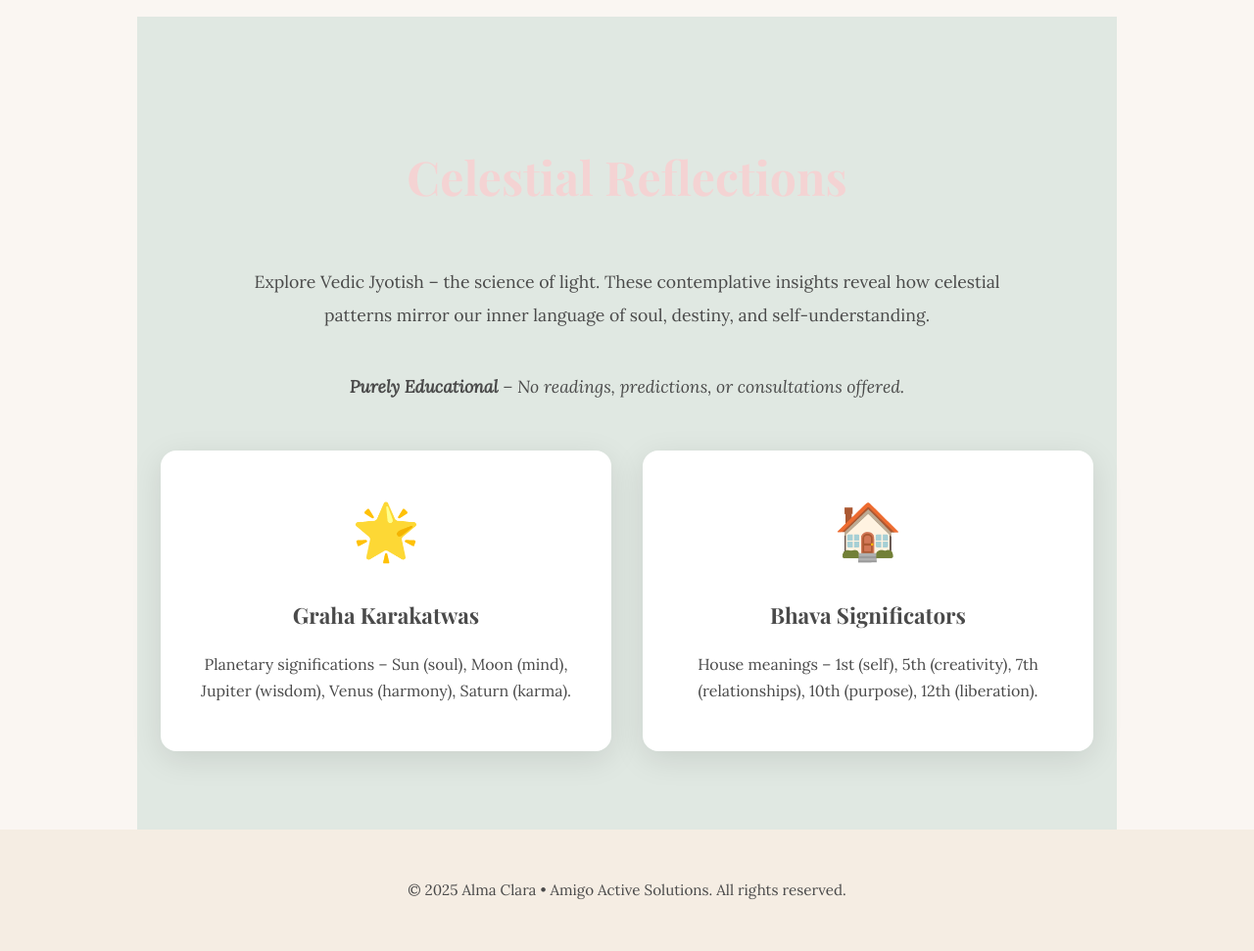
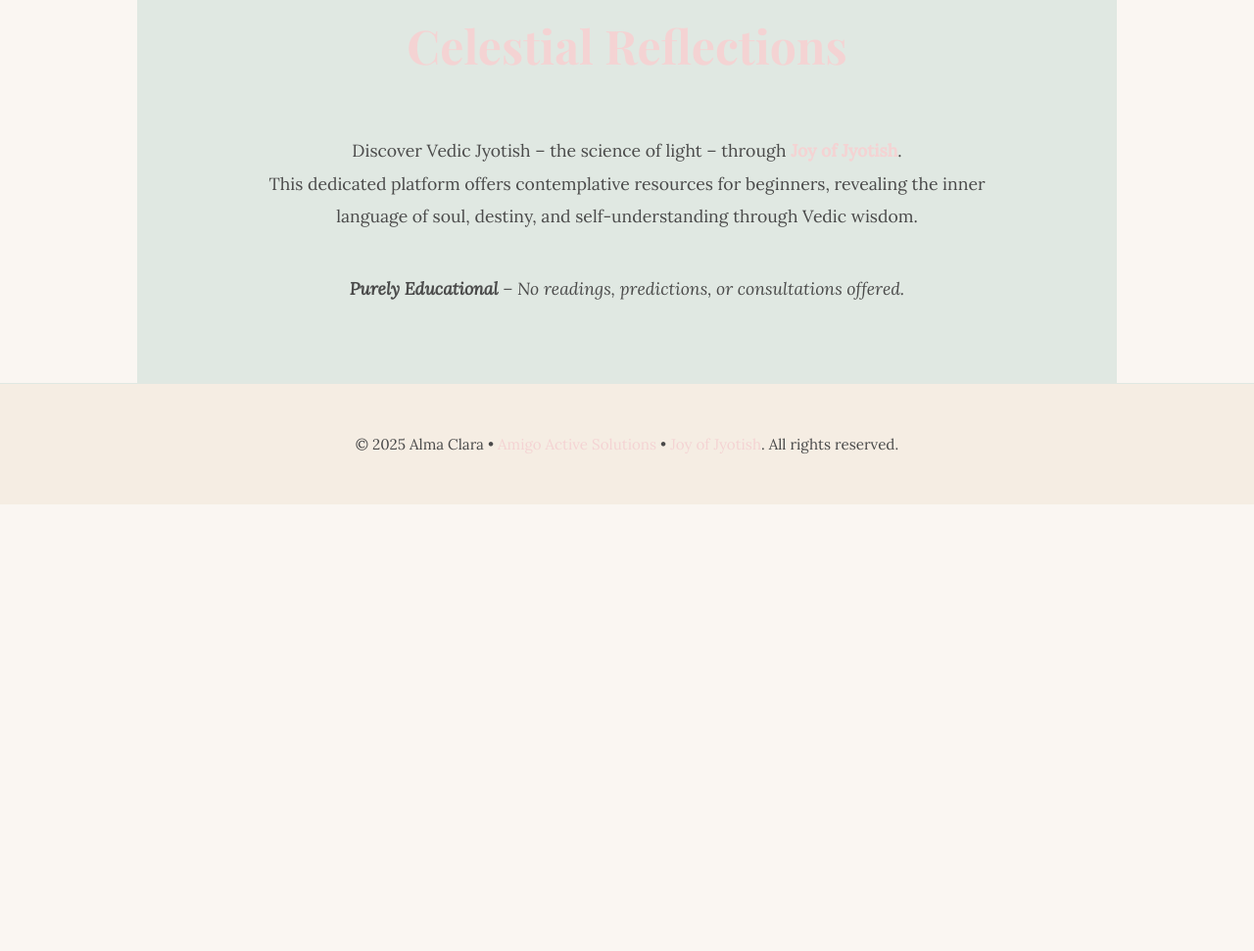
Before and after one commit to AlmaClara/almaclara.github.io, a plain HTML site: page index.html in a window 1280 px wide. Shown: the part 1534-2505 px from the top of the page at 98% size. After the commit the page ends 2049 px from the top, so only its background shows below. Drawn offline with nearby package versions, Linux system fonts and the light colour scheme.

Commit message:
Update index.html with content and style improvements
Updated the description meta tag to include 'through Joy of Jyotish'. Added margin and padding resets in CSS. Enhanced hover effects for links and buttons. Adjusted content sections and footer links.

```diff
--- a/index.html
+++ b/index.html
@@ -4,7 +4,7 @@
     <meta charset="UTF-8">
     <meta name="viewport" content="width=device-width, initial-scale=1.0">
     <title>Alma Clara - Language, Learning & Self-Understanding</title>
-    <meta name="description" content="Reflections on language learning, personal growth, emotional expression, and Vedic Jyotish insights.">
+    <meta name="description" content="Reflections on language learning, personal growth, emotional expression, and Vedic Jyotish insights through Joy of Jyotish.">
     <link rel="preconnect" href="https://fonts.googleapis.com">
     <link rel="preconnect" href="https://fonts.gstatic.com" crossorigin>
     <link href="https://fonts.googleapis.com/css2?family=Dancing+Script:wght@700&family=Playfair+Display:wght@400;700&family=Lora:ital,wght@0,400;0,500;1,400&display=swap" rel="stylesheet">
@@ -19,10 +19,13 @@
             --shadow: 0 8px 32px rgba(0,0,0,0.1);
         }
 
-        * { box-sizing: border-box; }
+        * {
+            box-sizing: border-box;
+            margin: 0;
+            padding: 0;
+        }
 
         body {
-            margin: 0;
             font-family: 'Lora', serif;
             background-color: var(--ivory);
             color: var(--charcoal);
@@ -66,12 +69,16 @@
             color: var(--charcoal);
             font-weight: 500;
             font-size: 1.1rem;
-            transition: color 0.3s ease, transform 0.3s ease;
             padding: 0.5rem 1rem;
             border-radius: 5px;
+            transition: all 0.3s ease;
         }
 
-        nav a:hover { color: var(--blush); transform: translateY(-2px); }
+        nav a:hover {
+            color: var(--blush);
+            transform: translateY(-2px);
+            background: rgba(244,211,211,0.1);
+        }
 
         section {
             padding: 5rem 1.5rem;
@@ -94,9 +101,9 @@
             margin: 0 auto 4rem;
         }
 
-        .about-content {
+        .content {
             text-align: center;
-            max-width: 700px;
+            max-width: 800px;
             margin: 0 auto;
             font-size: 1.1rem;
             line-height: 1.9;
@@ -111,41 +118,29 @@
             text-decoration: none;
             border-radius: 8px;
             font-weight: 500;
-            transition: transform 0.3s ease;
+            transition: all 0.3s ease;
+            font-size: 1.1rem;
         }
 
-        .cta-link:hover { transform: translateY(-2px); }
-
-        .astrology-grid {
-            display: grid;
-            grid-template-columns: repeat(auto-fit, minmax(300px, 1fr));
-            gap: 2rem;
-            margin-top: 2rem;
+        .cta-link:hover {
+            transform: translateY(-2px);
+            box-shadow: var(--shadow);
         }
 
-        .astrology-card {
-            background: white;
-            padding: 2rem;
-            border-radius: 16px;
-            box-shadow: var(--shadow);
-            text-align: center;
-            transition: transform 0.3s ease;
+        .astrology-link {
+            color: var(--blush);
+            font-weight: 600;
+            text-decoration: none;
         }
 
-        .astrology-card:hover {
-            transform: translateY(-5px);
+        .astrology-link:hover {
+            text-decoration: underline;
         }
 
-        .astrology-icon {
-            font-size: 3.5rem;
-            margin-bottom: 1rem;
-        }
-
-        .astrology-title {
-            font-family: 'Playfair Display', serif;
+        .disclaimer {
+            margin-top: 2.5rem;
+            font-style: italic;
             color: var(--charcoal);
-            margin: 0 0 1rem 0;
-            font-size: 1.4rem;
         }
 
         footer {
@@ -153,14 +148,32 @@
             padding: 3rem 1rem;
             background: var(--beige);
             font-size: 0.95rem;
+            border-top: 1px solid var(--sage);
         }
 
-        html { scroll-behavior: smooth; }
+        footer a {
+            color: var(--blush);
+            text-decoration: none;
+        }
+
+        html {
+            scroll-behavior: smooth;
+        }
 
         @media (max-width: 768px) {
-            nav { flex-direction: column; gap: 1rem; }
-            section { padding: 3rem 1rem; }
-            .astrology-grid { grid-template-columns: 1fr; }
+            nav {
+                flex-direction: column;
+                gap: 1rem;
+            }
+            section {
+                padding: 3rem 1rem;
+            }
+        }
+
+        @media (max-width: 480px) {
+            header {
+                padding: 4rem 1rem;
+            }
         }
     </style>
 </head>
@@ -184,39 +197,29 @@
 
     <section id="about">
         <h2>About Alma Clara</h2>
-        <div class="about-content">
-            <p>Curated by <a href="https://amigoactivesolutions.com" style="color: var(--blush); font-weight: 600;">Amigo Active Solutions</a> – where reflection meets language mastery.</p>
+        <div class="content">
+            <p>Curated by <a href="https://amigoactivesolutions.com" class="astrology-link" target="_blank" aria-label="Amigo Active Solutions">Amigo Active Solutions</a> – where reflection meets language mastery.</p>
             <p>I'm [Your Name], an intuitive educator who believes language is a mirror to the soul. Through my own journey of learning and teaching, I've discovered how words help us name our feelings, build confidence, and connect deeply with ourselves.</p>
-            <a href="https://amigoactivesolutions.com" class="cta-link" aria-label="Discover Amigo Active Solutions">Discover Practical Language Mastery</a>
+            <a href="https://amigoactivesolutions.com" class="cta-link" target="_blank" aria-label="Discover Amigo Active Solutions">Discover Practical Language Mastery</a>
         </div>
     </section>
 
     <section id="astrology" style="background: var(--sage);">
         <h2>Celestial Reflections</h2>
-        <div style="text-align: center; max-width: 800px; margin: 0 auto 3rem; font-size: 1.1rem; line-height: 1.9;">
-            <p>Explore Vedic Jyotish – the science of light. These contemplative insights reveal how celestial patterns mirror our inner language of soul, destiny, and self-understanding.</p>
-            <div style="margin-top: 2.5rem; font-style: italic; color: var(--charcoal);">
+        <div class="content">
+            <p>Discover Vedic Jyotish – the science of light – through <strong><a href="https://joyofjyotish.github.io" class="astrology-link" target="_blank" aria-label="Joy of Jyotish">Joy of Jyotish</a></strong>.</p>
+            <p>This dedicated platform offers contemplative resources for beginners, revealing the inner language of soul, destiny, and self-understanding through Vedic wisdom.</p>
+            <div class="disclaimer">
                 <p><strong>Purely Educational</strong> – No readings, predictions, or consultations offered.</p>
-            </div>
-        </div>
-
-        <div class="astrology-grid">
-            <div class="astrology-card">
-                <div class="astrology-icon" style="color: var(--blush);">🌟</div>
-                <h3 class="astrology-title">Graha Karakatwas</h3>
-                <p style="font-size: 1rem; line-height: 1.7;">Planetary significations – Sun (soul), Moon (mind), Jupiter (wisdom), Venus (harmony), Saturn (karma).</p>
-            </div>
-
-            <div class="astrology-card">
-                <div class="astrology-icon" style="color: var(--lavender);">🏠</div>
-                <h3 class="astrology-title">Bhava Significators</h3>
-                <p style="font-size: 1rem; line-height: 1.7;">House meanings – 1st (self), 5th (creativity), 7th (relationships), 10th (purpose), 12th (liberation).</p>
             </div>
         </div>
     </section>
 
     <footer role="contentinfo">
-        © 2025 Alma Clara • Amigo Active Solutions. All rights reserved.
+        © 2025 Alma Clara •
+        <a href="https://amigoactivesolutions.com" target="_blank">Amigo Active Solutions</a> •
+        <a href="https://joyofjyotish.github.io" target="_blank">Joy of Jyotish</a>.
+        All rights reserved.
     </footer>
 </body>
 </html>
```
